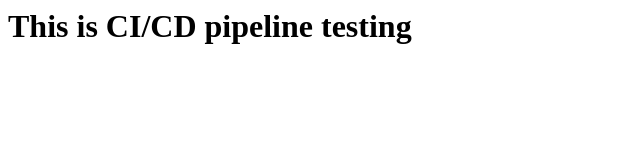
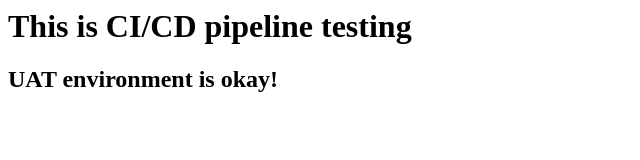
Before and after one commit to neel-max-creator/ci-cd-pipeline, a plain HTML site: page index.html in a window 1280 px wide. Shown: the whole page, without its empty margins (0-640 px from the left). Drawn offline with Linux system fonts and the light colour scheme.

Commit message:
appended index file

```diff
--- a/index.html
+++ b/index.html
@@ -2,5 +2,6 @@
 <title>Welcome to DevOps</title>
 <body>
 <h1>This is CI/CD pipeline testing</h1>
+<h2>UAT environment is okay!</h2>
 </body>
 </html>
```
